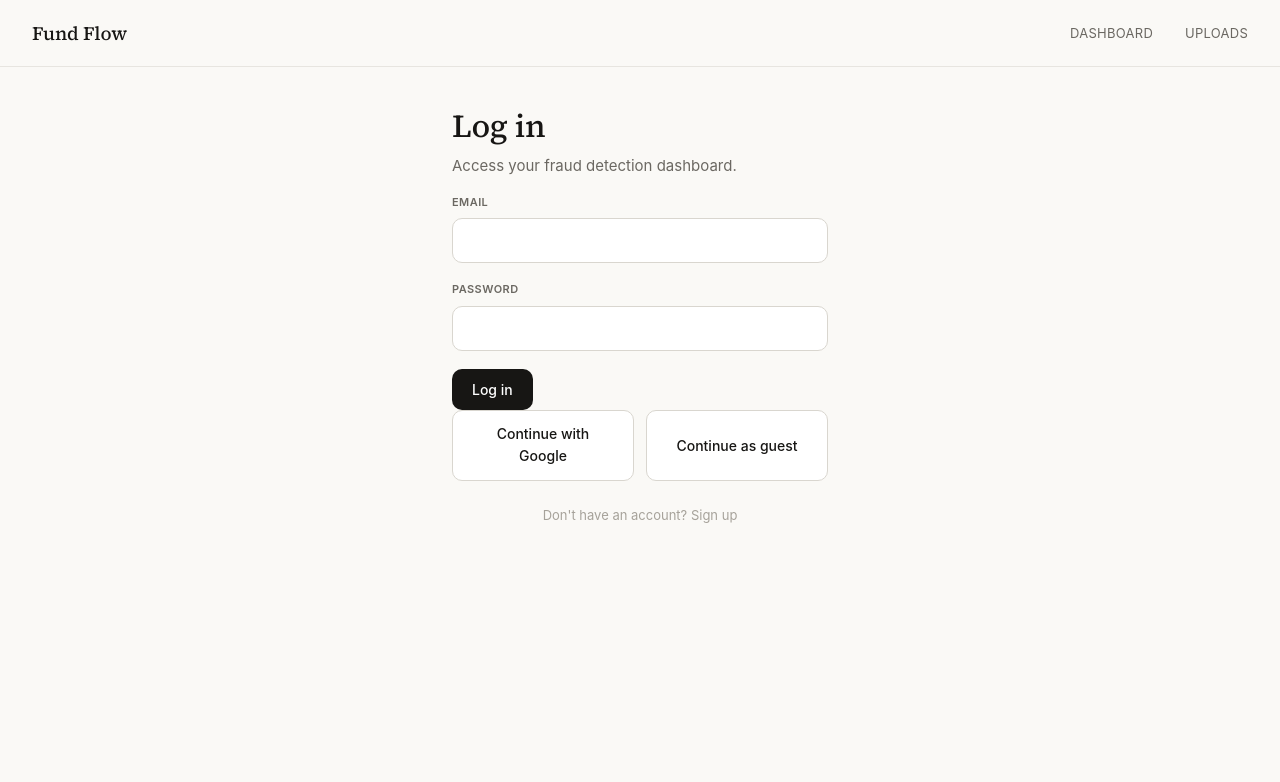
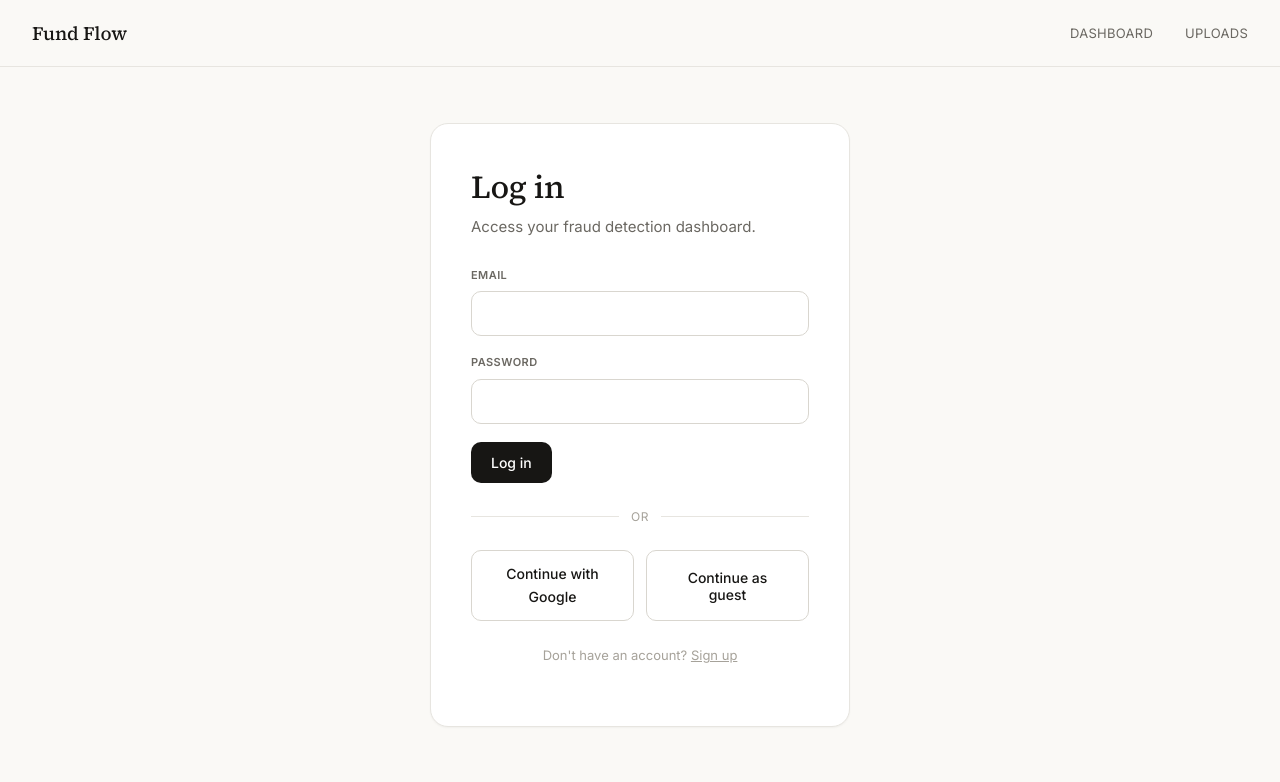
Before and after one commit to Shivam7977/fund-flow-fraud, a FastAPI app: page /login in a window 1280 px wide. Shown: the top 782 px of the page. Run offline with FastAPI, Linux system fonts and the light colour scheme; parts of the project's set-up code (start-up, migrations or seed data) failed here and were passed over.

Commit message:
changing the login ui

```diff
--- a/src/templates/base.html
+++ b/src/templates/base.html
@@ -5,14 +5,15 @@
   <meta name="viewport" content="width=device-width, initial-scale=1.0">
   <title>{% block title %}Fund Flow{% endblock %}</title>
   <link rel="preconnect" href="https://fonts.googleapis.com">
-  <link href="https://fonts.googleapis.com/css2?family=Source+Serif+4:wght@500&display=swap" rel="stylesheet">
+  <link rel="preconnect" href="https://fonts.gstatic.com" crossorigin>
+  <link href="https://fonts.googleapis.com/css2?family=Source+Serif+4:wght@500&family=Inter:wght@400;500;600&display=swap" rel="stylesheet">
   <link rel="stylesheet" href="/static/css/style.css">
   {% block extra_head %}{% endblock %}
 </head>
 <body>
   <div class="page">
     <header class="navbar">
-      <a href="/" class="brand" style="text-decoration: none;">Fund Flow</a>
+      <a href="/" class="brand">Fund Flow</a>
       <nav>
         <a href="/dashboard">Dashboard</a>
         <a href="/uploads">Uploads</a>
--- a/src/templates/login.html
+++ b/src/templates/login.html
@@ -2,7 +2,8 @@
 {% block title %}Log in — Fund Flow{% endblock %}
 
 {% block content %}
-<div class="container narrow">
+<div class="auth-wrap">
+  <div class="auth-card">
     <h1>Log in</h1>
     <p>Access your fraud detection dashboard.</p>
 
@@ -21,14 +22,17 @@
       <button type="submit" class="btn btn-primary" id="login-submit">Log in</button>
     </form>
 
+    <div class="divider">or</div>
+
     <div class="actions-row">
-    <a href="/auth/google/login" class="btn btn-secondary" style="text-decoration: none;">Continue with Google</a>
+      <a href="/auth/google/login" class="btn btn-secondary">Continue with Google</a>
       <button type="button" class="btn btn-secondary" id="guest-btn">Continue as guest</button>
     </div>
 
     <p class="text-center mt-24 muted">
-    Don't have an account? <a href="/signup">Sign up</a>
+      Don't have an account? <a href="/signup" style="text-decoration: underline;">Sign up</a>
     </p>
+  </div>
 </div>
 {% endblock %}
 
```
Also changed, not shown: src/templates/signup.html (+4 -4 lines). Lines whose indentation alone changed are shown as unchanged.
